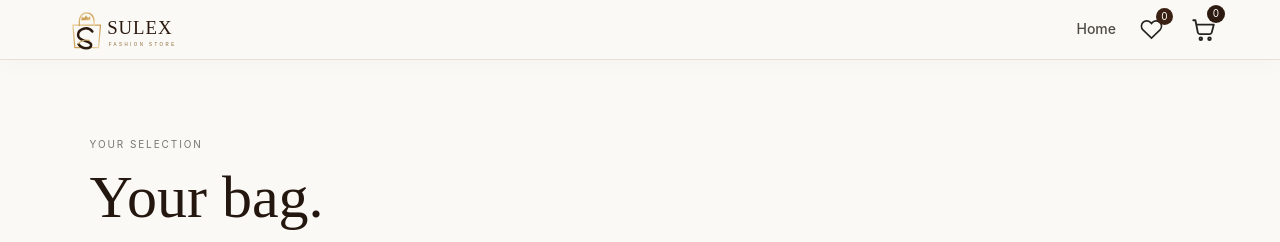
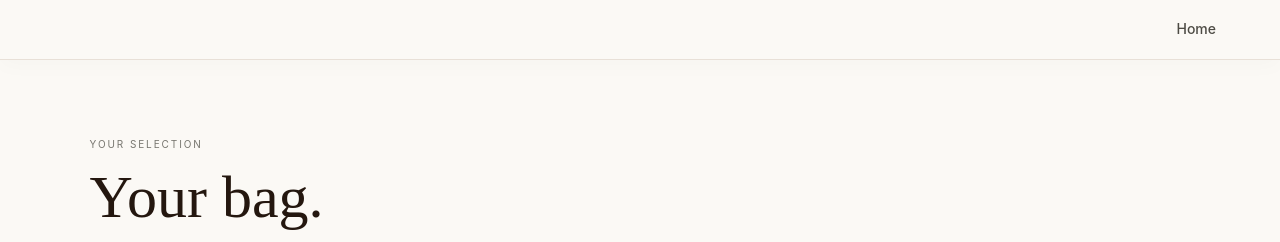
Before and after one commit to Al-ameenolanrewaju/Furnitures, a Flask app: template app/templates/storefront/cart.html in a window 1280 px wide. Shown: the top 242 px of the page. Run offline with Flask 3, Linux system fonts and the light colour scheme; the template is opened without the code that fills it, so the values that code supplies are empty; some libraries are stand-ins or nearby versions.

Commit message:
Replace fashion cart navigation with simple furniture catalogue navigation

```diff
--- a/app/templates/storefront/_nav.html
+++ b/app/templates/storefront/_nav.html
@@ -1,38 +1,11 @@
 {% if settings and settings.announcement %}<div class="luxury-announcement">{{ settings.announcement }}</div>{% endif %}
 <nav class="store-nav luxury-nav" aria-label="Main navigation">
   <a class="store-brand luxury-brand" href="{{ url_for('storefront.home') }}" aria-label="{{ business.name }} home">
-    <img src="{{ url_for('static', filename='images/sulex-logo.svg') }}?v=2" alt="SULEX Fashion Store">
+    {% if business.logo_url %}<img src="{{ business.logo_url }}" alt="{{ business.name }}">{% else %}<span class="furniture-wordmark">{{ business.name }}</span>{% endif %}
   </a>
   <div class="store-menu luxury-menu" id="store-menu">
     <a href="{{ url_for('storefront.home') }}" aria-current="page">Home</a>
+    <a href="{{ url_for('storefront.collection') }}">Catalogue</a>
     {% if business.whatsapp_number %}<a href="https://wa.me/{{ business.whatsapp_number|replace('+','')|replace(' ','')|replace('-','') }}" target="_blank" rel="noopener noreferrer">Contact</a>{% endif %}
   </div>
-  <div class="luxury-nav-actions">
-    <button class="wishlist-nav-link" type="button" data-wishlist-open aria-controls="store-wishlist-drawer" aria-expanded="false" aria-label="Open saved products">
-      <svg viewBox="0 0 24 24" aria-hidden="true"><path d="M20.8 4.6a5.5 5.5 0 0 0-7.8 0L12 5.7l-1.1-1.1a5.5 5.5 0 0 0-7.8 7.8l1.1 1.1L12 21l7.8-7.5 1.1-1.1a5.5 5.5 0 0 0-.1-7.8Z"/></svg>
-      <span class="wishlist-count" data-wishlist-count>0</span>
-    </button>
-    <button class="cart-nav-link" type="button" data-cart-open aria-controls="store-cart-drawer" aria-expanded="false" aria-label="Open cart">
-      <svg class="cart-nav-icon" viewBox="0 0 24 24" aria-hidden="true" focusable="false"><path d="M3 3h2l2.2 11.2a2 2 0 0 0 2 1.6h8.9a2 2 0 0 0 2-1.6L22 7H6"/><circle cx="10" cy="20" r="1.2"/><circle cx="18" cy="20" r="1.2"/></svg>
-      <span class="bag-count" data-cart-count>0</span>
-    </button>
-  </div>
 </nav>
-<script>
-  window.STORE_WHATSAPP = {{ (business.whatsapp_number or '')|tojson }};
-  window.STORE_NAME = {{ business.name|tojson }};
-</script>
-<div class="cart-overlay" data-cart-overlay hidden></div>
-<aside class="cart-drawer" id="store-cart-drawer" role="dialog" aria-modal="true" aria-labelledby="cart-drawer-title" aria-hidden="true" hidden>
-  <div class="cart-drawer-header"><div><span class="eyebrow">Your selection</span><h2 id="cart-drawer-title">Your cart <span data-cart-drawer-count>(0)</span></h2></div><button class="cart-close" type="button" data-cart-close aria-label="Close cart">×</button></div>
-  <div class="drawer-tabs" role="tablist" aria-label="Shopping lists"><button type="button" class="drawer-tab" data-drawer-tab="wishlist" role="tab">♡ Saved for later <span data-wishlist-tab-count>(0)</span></button><button type="button" class="drawer-tab is-active" data-drawer-tab="cart" role="tab" aria-selected="true">▱ Your cart <span data-cart-tab-count>(0)</span></button></div>
-  <div class="cart-drawer-body"><div id="cart-items" class="cart-items" aria-live="polite"></div><div class="cart-empty" id="cart-empty"><span class="cart-empty-mark" aria-hidden="true">✳</span><h3>Your cart is waiting.</h3><p>You haven’t added any pieces yet. Find something you love.</p><button class="text-link-button" type="button" data-cart-close>Continue shopping</button></div></div>
-  <div class="cart-drawer-footer" id="cart-summary" hidden><div class="cart-subtotal-line"><span>Subtotal</span><strong id="cart-subtotal">₦0</strong></div><p>Delivery and availability will be confirmed when you place your order.</p><div class="drawer-cart-actions"><button type="button" class="drawer-secondary-action" data-cart-clear>Clear cart</button><button class="luxury-button luxury-button-gold cart-checkout-button" type="button" id="whatsapp-checkout">Continue on WhatsApp <span aria-hidden="true">↗</span></button></div></div>
-</aside>
-<div class="wishlist-overlay" data-wishlist-overlay hidden></div>
-<aside class="wishlist-drawer" id="store-wishlist-drawer" data-wishlist-drawer role="dialog" aria-modal="true" aria-labelledby="wishlist-drawer-title" aria-hidden="true" hidden>
-  <div class="wishlist-drawer-header"><div><span class="eyebrow">Your favourites</span><h2 id="wishlist-drawer-title">Saved for later <span data-wishlist-drawer-count>(0)</span></h2></div><button class="cart-close" type="button" data-wishlist-close aria-label="Close saved products">×</button></div>
-  <div class="drawer-tabs" role="tablist" aria-label="Shopping lists"><button type="button" class="drawer-tab is-active" data-drawer-tab="wishlist" role="tab" aria-selected="true">♡ Saved for later <span data-wishlist-tab-count>(0)</span></button><button type="button" class="drawer-tab" data-drawer-tab="cart" role="tab">▱ Your cart <span data-cart-tab-count>(0)</span></button></div>
-  <div class="wishlist-drawer-body"><div class="wishlist-drawer-items" data-wishlist-drawer-items aria-live="polite"></div><div class="wishlist-drawer-empty" data-wishlist-drawer-empty hidden><span class="wishlist-empty-icon">♡</span><h3>Nothing saved yet.</h3><p>Tap a heart on any product to save it here.</p></div></div>
-  <div class="wishlist-drawer-footer drawer-action-row"><button type="button" class="drawer-secondary-action" data-wishlist-clear>Clear all</button><button type="button" class="drawer-primary-action" data-wishlist-move>Move all to cart <span aria-hidden="true">→</span></button><a class="drawer-full-link" href="{{ url_for('storefront.wishlist') }}">Open full wishlist <span aria-hidden="true">→</span></a></div>
-</aside>
```
